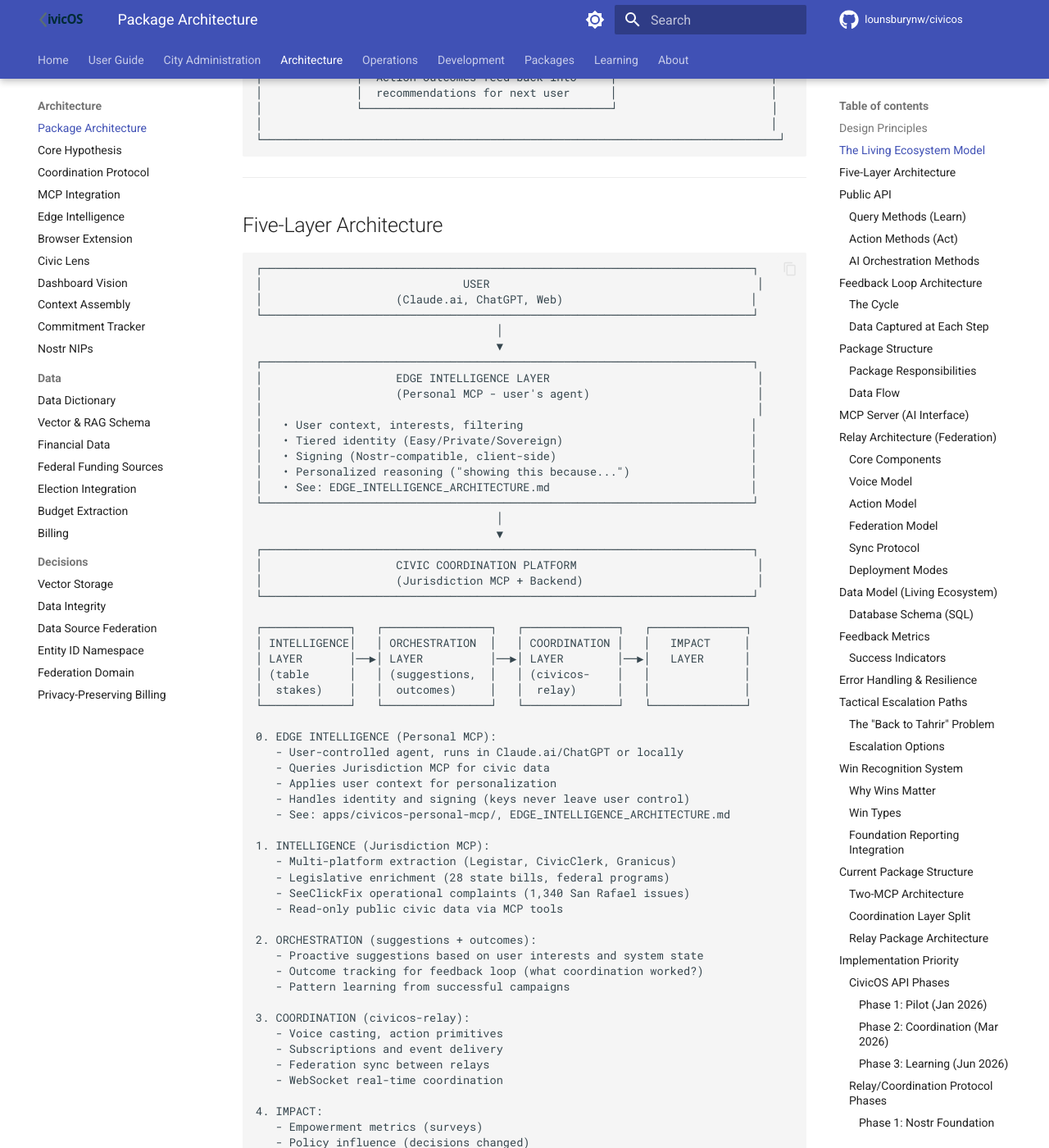
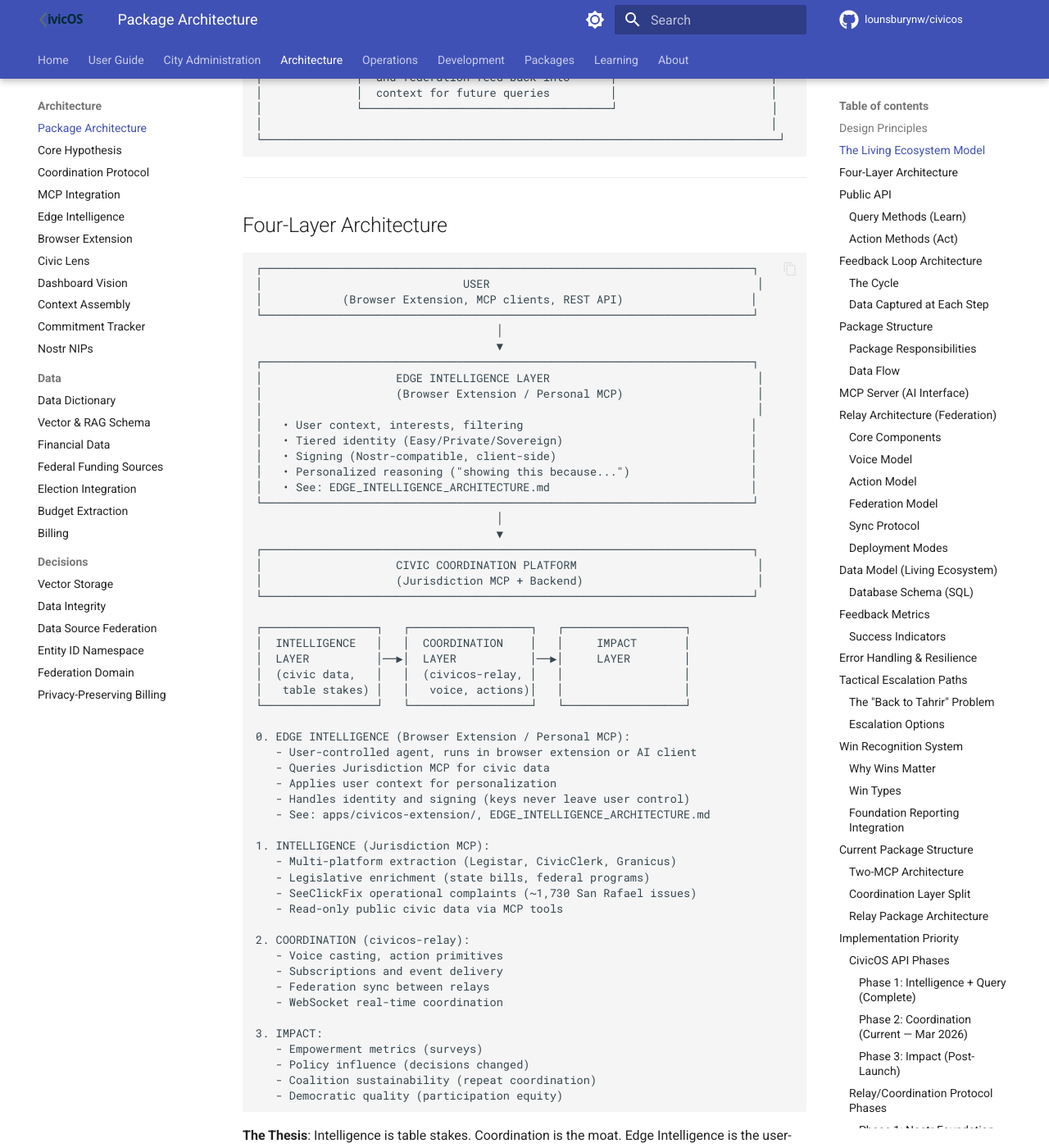
Before and after one commit to lounsburynw/civicos, an MkDocs documentation site: the page built from docs/critical/FINAL_PACKAGE_ARCHITECTURE.md, in a window 1280 px wide and 1400 px high, scrolled down 1084 px. Shown: the whole window at 82% size. Built offline with MkDocs 1.6.1 and Material for MkDocs 9.7.7, drawn with Linux system fonts in a browser that asks for light colours; comment, search, counter and statistics services are not loaded; some of the changed text lies outside the part shown.

Commit message:
docs: Fix FINAL_PACKAGE_ARCHITECTURE — remove stale orchestrator refs, update surfaces
- Remove AI Orchestrator diagram → Civic Data Platform + Coordination Layer
- Remove non-existent suggestions()/report_outcome() API methods
- Remove orchestration MCP tools (get_suggestions, report_outcome)
- Add real methods: what_was_said(), get_public_testimony()
- Update 5-layer → 4-layer architecture (orchestration layer removed)
- Update user interfaces: browser extension primary, not Vue frontend
- Fix cost model: $70-100/month (Modal+Supabase) not $15/month
- Update implementation phases to reflect current state (Mar 2026)
- Fix error handling section: removed orchestrator module references
- Update coordination layer split table

Co-Authored-By: Claude Opus 4.6 <noreply@anthropic.com>

````diff
--- a/docs/critical/FINAL_PACKAGE_ARCHITECTURE.md
+++ b/docs/critical/FINAL_PACKAGE_ARCHITECTURE.md
@@ -11,7 +12,7 @@
 1. **Query-centric surface** - Users ask questions, not government levels
 2. **Action-oriented** - Every query can lead to action
 3. **Feedback loops** - Actions create data that improves future queries
-4. **AI as orchestrator** - System proactively connects and coordinates
+4. **AI as interface** - AI agents surface relevant data and coordinate on behalf of users
 5. **Hierarchy-aware jurisdictions** - Simple and complex cities use same API
 6. **Provider abstraction** - Data sources are pluggable from day one
 7. **Coordination is the moat** - The network effect, not the data
@@ -33,18 +34,18 @@
 │                   │                      │                                  │
 │                   ▼                      ▼                                  │
 │              ┌─────────────────────────────────────┐                       │
-│              │         AI ORCHESTRATOR             │                       │
-│              │  • Connects similar concerns        │                       │
-│              │  • Suggests timing                  │                       │
-│              │  • Tracks outcomes                  │                       │
-│              │  • Learns what works                │                       │
+│              │         CIVIC DATA PLATFORM         │                       │
+│              │  • Connects queries to decisions    │                       │
+│              │  • Surfaces relevant context        │                       │
+│              │  • Enables voice and coordination   │                       │
 │              └────────────────┬────────────────────┘                       │
 │                               │                                            │
 │                               ▼                                            │
 │              ┌─────────────────────────────────────┐                       │
-│              │         FEEDBACK LOOP               │                       │
-│              │  Action outcomes feed back into     │                       │
-│              │  recommendations for next user      │                       │
+│              │         COORDINATION LAYER          │                       │
+│              │  Voice counts, action tracking,     │                       │
+│              │  and federation feed back into      │                       │
+│              │  context for future queries         │                       │
 │              └─────────────────────────────────────┘                       │
 │                                                                            │
 └─────────────────────────────────────────────────────────────────────────────┘
@@ -52,18 +53,18 @@
 
 ---
 
-## Five-Layer Architecture
+## Four-Layer Architecture
 
 ```
 ┌─────────────────────────────────────────────────────────────────────────┐
 │                              USER                                        │
-│                    (Claude.ai, ChatGPT, Web)                            │
+│            (Browser Extension, MCP clients, REST API)                   │
 └─────────────────────────────────────────────────────────────────────────┘
                                     │
                                     ▼
 ┌─────────────────────────────────────────────────────────────────────────┐
 │                    EDGE INTELLIGENCE LAYER                               │
-│                    (Personal MCP - user's agent)                         │
+│                    (Browser Extension / Personal MCP)                    │
 │                                                                          │
 │   • User context, interests, filtering                                  │
 │   • Tiered identity (Easy/Private/Sovereign)                            │
@@ -78,38 +79,33 @@
 │                    (Jurisdiction MCP + Backend)                          │
 └─────────────────────────────────────────────────────────────────────────┘
 
-┌─────────────┐   ┌────────────────┐   ┌──────────────┐   ┌──────────────┐
-│ INTELLIGENCE│   │ ORCHESTRATION  │   │ COORDINATION │   │   IMPACT     │
-│ LAYER       │──▶│ LAYER          │──▶│ LAYER        │──▶│   LAYER      │
-│ (table      │   │ (suggestions,  │   │ (civicos-    │   │              │
-│  stakes)    │   │  outcomes)     │   │  relay)      │   │              │
-└─────────────┘   └────────────────┘   └──────────────┘   └──────────────┘
+┌─────────────────┐   ┌──────────────────┐   ┌──────────────────┐
+│  INTELLIGENCE   │   │  COORDINATION    │   │     IMPACT       │
+│  LAYER          │──▶│  LAYER           │──▶│     LAYER        │
+│  (civic data,   │   │  (civicos-relay, │   │                  │
+│   table stakes) │   │   voice, actions)│   │                  │
+└─────────────────┘   └──────────────────┘   └──────────────────┘
 
-0. EDGE INTELLIGENCE (Personal MCP):
-   - User-controlled agent, runs in Claude.ai/ChatGPT or locally
+0. EDGE INTELLIGENCE (Browser Extension / Personal MCP):
+   - User-controlled agent, runs in browser extension or AI client
    - Queries Jurisdiction MCP for civic data
    - Applies user context for personalization
    - Handles identity and signing (keys never leave user control)
-   - See: apps/civicos-personal-mcp/, EDGE_INTELLIGENCE_ARCHITECTURE.md
+   - See: apps/civicos-extension/, EDGE_INTELLIGENCE_ARCHITECTURE.md
 
 1. INTELLIGENCE (Jurisdiction MCP):
    - Multi-platform extraction (Legistar, CivicClerk, Granicus)
-   - Legislative enrichment (28 state bills, federal programs)
-   - SeeClickFix operational complaints (1,340 San Rafael issues)
+   - Legislative enrichment (state bills, federal programs)
+   - SeeClickFix operational complaints (~1,730 San Rafael issues)
    - Read-only public civic data via MCP tools
 
-2. ORCHESTRATION (suggestions + outcomes):
-   - Proactive suggestions based on user interests and system state
-   - Outcome tracking for feedback loop (what coordination worked?)
-   - Pattern learning from successful campaigns
-
-3. COORDINATION (civicos-relay):
+2. COORDINATION (civicos-relay):
    - Voice casting, action primitives
    - Subscriptions and event delivery
    - Federation sync between relays
    - WebSocket real-time coordination
 
-4. IMPACT:
+3. IMPACT:
    - Empowerment metrics (surveys)
    - Policy influence (decisions changed)
    - Coalition sustainability (repeat coordination)
@@ -127,13 +123,19 @@
 ```python
 from civicos import CivicOS
 
-c = CivicOS("san-rafael-ca")
+c = CivicOS("city-san-rafael")
 
 # What rules apply to my situation?
 c.what_applies(topic, location?) -> RegulatoryStack
 
 # What's been decided before?
 c.what_happened(query, since?) -> List[Decision]
+
+# What was said in meetings?
+c.what_was_said(query, top_k?) -> List[TranscriptExcerpt]
+
+# What did residents testify about?
+c.get_public_testimony(topic, top_k?) -> List[TranscriptExcerpt]
 
 # When can I participate?
 c.whats_next(topics?, days?) -> List[Meeting]
@@ -173,24 +175,6 @@ c.prepare(
 ) -> Preparation  # Context, talking points, allies, logistics
 ```
 
-### AI Orchestration Methods
-
-```python
-# Get proactive suggestions (AI-driven)
-c.suggestions() -> List[Suggestion]
-# Returns:
-# - "3 others commented on traffic safety this month - coordinate?"
-# - "Housing item next Tuesday matches your interests"
-# - "Your initiative reached 10 supporters - suggest next steps?"
-
-# Report outcome (closes feedback loop)
-c.report_outcome(
-    item_id="item_789",
-    outcome="passed",          # passed, failed, continued, modified
-    notes="Passed 4-1, implementation starts Q2"
-) -> Outcome
-```
-
 ---
 
 ## Feedback Loop Architecture
@@ -220,20 +204,15 @@ c.report_outcome(
    - Context at time of action
         │
         ▼
-5. OUTCOME RECORDED
-   c.report_outcome(item_id, "passed")
-   (or system detects from meeting minutes)
+5. OUTCOME VISIBLE
+   Decision outcomes from meeting minutes feed back into
+   what_happened() results for the next user who asks
         │
         ▼
-6. SYSTEM LEARNS
-   - What context led to action?
-   - What coordination patterns worked?
-   - Which outcomes were achieved?
-        │
-        ▼
-7. FUTURE QUERIES IMPROVED
-   "Similar initiatives succeeded when..."
-   "Users who cared about X also engaged with Y"
+6. COORDINATION DATA GROWS
+   - Voice counts show community interest
+   - Action completions show civic capacity
+   - Federation spreads coordination across jurisdictions
 ```
 
 ### Data Captured at Each Step
@@ -340,7 +319,8 @@ civicos/
 | `civicos-services` | REST API, WebSocket, chat interface |
 | `civicos-config` | Shared jurisdiction configuration |
 | `civicos-mcp` | MCP server for AI assistants |
-| `civicos-workspace` | Vue frontend |
+| `civicos-extension` | Browser extension (primary user surface) |
+| `civicos-workspace` | Vue frontend (deprecated) |
 
 ### Data Flow
 
@@ -348,7 +328,8 @@ civicos/
 ┌─────────────────────────────────────────────────────────────────────────────┐
 │                              USER INTERFACES                                 │
 │   ┌─────────────┐   ┌─────────────┐   ┌─────────────┐   ┌─────────────┐    │
-│   │ Vue Frontend│   │ MCP (Claude)│   │ MCP (ChatGPT)│  │   REST API  │    │
+│   │  Browser    │   │ MCP (Claude)│   │ MCP (ChatGPT)│  │   REST API  │    │
+│   │  Extension  │   │             │   │              │   │             │    │
 │   └──────┬──────┘   └──────┬──────┘   └──────┬──────┘   └──────┬──────┘    │
 └──────────┼─────────────────┼─────────────────┼─────────────────┼────────────┘
            │                 │                 │                 │
@@ -382,119 +363,68 @@ civicos/
 
 ## MCP Server (AI Interface)
 
+The MCP server exposes civic data as tools for AI assistants. See `apps/civicos-mcp/` for the actual implementation, which uses a registry-based tool loader pattern.
+
 ```python
-# civic/mcp.py
-from mcp.server import Server
-from civicos import CivicOS
-
-server = Server("civic")
+# Simplified illustration of MCP tool patterns
 
 # ─────────── QUERY TOOLS ───────────
 
 @server.tool()
 def what_applies(jurisdiction: str, topic: str, location: str = None) -> dict:
     """Get regulatory stack for a topic.
-
     Use when user asks: "What are the rules for...", "Can I...", "Is it legal to..."
     """
-    return CivicOS(jurisdiction).what_applies(topic, location)
 
 @server.tool()
 def what_happened(jurisdiction: str, query: str, since: str = None) -> list:
     """Search past decisions.
-
     Use when user asks: "Has the city ever...", "What happened with...", "Any precedent for..."
     """
-    return CivicOS(jurisdiction).what_happened(query, since)
+
+@server.tool()
+def what_was_said(jurisdiction: str, query: str, top_k: int = 10) -> list:
+    """Search meeting transcripts.
+    Use when user asks: "What did they say about...", "What was discussed..."
+    """
 
 @server.tool()
 def whats_next(jurisdiction: str, topics: list = None, days: int = 30) -> list:
     """Get upcoming meetings and agendas.
-
-    Use when user asks: "When can I...", "Is there a meeting about...", "How do I participate..."
+    Use when user asks: "When can I...", "Is there a meeting about..."
     """
-    return CivicOS(jurisdiction).whats_next(topics, days)
 
 @server.tool()
 def whos_with_me(jurisdiction: str, topic: str) -> dict:
     """Find others who care about this topic.
-
-    Use when user asks: "Am I alone in...", "Who else cares about...", "Is anyone working on..."
+    Use when user asks: "Am I alone in...", "Who else cares about..."
     """
-    return CivicOS(jurisdiction).whos_with_me(topic)
 
 # ─────────── ACTION TOOLS ───────────
 
 @server.tool()
-def start_something(
-    jurisdiction: str,
-    topic: str,
-    title: str,
-    description: str,
-    location: str = None
-) -> dict:
+def start_something(jurisdiction: str, topic: str, title: str, description: str, location: str = None) -> dict:
     """Start a new initiative.
-
-    Use when user says: "I want to change...", "Someone should...", "Let's get people together..."
-    AI should confirm intent before creating.
+    Use when user says: "I want to change...", "Someone should..."
     """
-    return CivicOS(jurisdiction).start_something(topic, title, description, location)
 
 @server.tool()
-def add_voice(
-    jurisdiction: str,
-    item_type: str,
-    item_id: str,
-    stance: str,
-    comment: str
-) -> dict:
+def add_voice(jurisdiction: str, item_type: str, item_id: str, stance: str, comment: str) -> dict:
     """Add user's voice to an item.
-
-    Use when user says: "I support...", "I oppose...", "I want to comment on..."
-    AI should help draft comment if requested.
+    Use when user says: "I support...", "I oppose..."
     """
-    return CivicOS(jurisdiction).add_voice(item_type, item_id, stance, comment)
 
 @server.tool()
 def follow(jurisdiction: str, item_type: str, item_id: str) -> dict:
     """Follow an item for updates.
-
-    Use when user says: "Keep me posted on...", "Let me know when...", "Track this for me..."
+    Use when user says: "Keep me posted on...", "Track this for me..."
     """
-    return CivicOS(jurisdiction).follow(item_type, item_id)
 
 @server.tool()
 def prepare(jurisdiction: str, agenda_item_id: str) -> dict:
     """Get preparation materials for participating.
-
-    Use when user says: "I'm going to the meeting...", "How do I testify about...", "Help me prepare..."
-    Returns: context, talking points, who else is going, logistics.
+    Use when user says: "Help me prepare for the meeting..."
     """
-    return CivicOS(jurisdiction).prepare(agenda_item_id)
-
-# ─────────── ORCHESTRATION TOOLS ───────────
-
-@server.tool()
-def get_suggestions(jurisdiction: str, user_id: str = None) -> list:
-    """Get proactive suggestions for user.
-
-    AI should call this periodically or at session start to surface opportunities.
-    """
-    return CivicOS(jurisdiction).suggestions(user_id)
-
-@server.tool()
-def report_outcome(
-    jurisdiction: str,
-    item_id: str,
-    outcome: str,
-    notes: str = None
-) -> dict:
-    """Report outcome of a decision/initiative.
-
-    Use when: meeting concluded, vote taken, initiative succeeded/failed.
-    This closes the feedback loop and improves future recommendations.
-    """
-    return CivicOS(jurisdiction).report_outcome(item_id, outcome, notes)
 ```
 
 ---
@@ -807,11 +737,11 @@ class EcosystemMetrics:
 
 ## Error Handling & Resilience
 
-Orchestrator modules (`suggestions.py`, `outcomes.py`) use standard Python error handling:
+The platform uses standard Python error handling throughout:
 
 - **Graceful degradation**: If a data source is unavailable, return partial results rather than failing
 - **Logging**: All errors logged with context for debugging
-- **Idempotency**: Outcome recording is idempotent — re-reporting the same outcome is a no-op
+- **Idempotency**: Voice casting is idempotent — re-casting the same voice is a no-op (deduplicated by `(public_key, entity)`)
 
 ---
 
@@ -928,7 +858,7 @@ The coordination functionality is now split between two packages:
 | **Voice casting, signatures** | `civicos-relay` | Federation-ready, standalone deployable |
 | **Action primitives** | `civicos-relay` | Coordination state (commits, completions) |
 | **Subscriptions, events** | `civicos-relay` | Can run as separate service |
-| **AI orchestration** (suggestions, outcomes) | `civicos` | Standalone modules querying the data layer |
+| **Transcript search** (`what_was_said`, `get_public_testimony`) | `civicos` | Core API query methods |
 
 ### Relay Package Architecture
 
@@ -958,22 +888,21 @@ Key design decisions:
 
 ### CivicOS API Phases
 
-#### Phase 1: Pilot (Jan 2026)
-- [ ] Query methods (4)
-- [ ] Basic action methods (start_something, add_voice, follow)
-- [ ] Simple suggestions (upcoming meetings matching interests)
-- [ ] MCP server with all tools
+#### Phase 1: Intelligence + Query (Complete)
+- [x] Query methods (what_applies, what_happened, whats_next, whos_with_me, what_was_said, get_public_testimony)
+- [x] Action methods (start_something, add_voice, follow, prepare)
+- [x] MCP server with all tools (deployed on Modal)
+- [x] Browser extension as primary surface
 
-#### Phase 2: Coordination (Mar 2026)
-- [ ] prepare() method
-- [ ] coordinate() method
-- [ ] Coordination planner
-- [ ] Outcome tracking
+#### Phase 2: Coordination (Current — Mar 2026)
+- [x] Voice casting with Schnorr signatures
+- [x] Action primitives (commit, complete)
+- [ ] Attestation flow (single-use code)
+- [ ] Federation between relays
 
-#### Phase 3: Learning (Jun 2026)
-- [ ] Pattern learner
-- [ ] Strategy suggestions
-- [ ] Feedback loop analytics
+#### Phase 3: Impact (Post-Launch)
+- [ ] Coordination win tracking
+- [ ] Foundation impact reporting
 - [ ] Ecosystem health metrics
 
 ### Relay/Coordination Protocol Phases
@@ -1006,24 +935,23 @@ See `docs/critical/COORDINATION_PROTOCOL.md` for detailed specifications.
 
 ---
 
-## Cost Model (Updated)
+## Cost Model
 
-### Per-Jurisdiction
-| Component | One-time | Monthly |
-|-----------|----------|---------|
-| Corpus indexing | $2 | $0.10 |
-| Decision backfill | $10 | $0 |
-| **Total per city** | **$12** | **$0.10** |
+### Per-Jurisdiction (Pilot)
+| Component | Monthly |
+|-----------|---------|
+| Modal (API, MCP, relay, WebSocket) | ~$30-50 |
+| Supabase (PostgreSQL + pgvector) | ~$25 |
+| Cloudflare R2 (blob storage) | ~$5 |
+| OpenAI API (embeddings, chat) | ~$10-20 |
+| Domain/DNS | ~$1 |
+| **Total per jurisdiction** | **~$70-100** |
 
-### Platform (AI Orchestration)
-| Component | Monthly (26 cities) |
-|-----------|---------------------|
-| Corpus updates | $2.60 |
-| Activity monitoring | $5.00 |
-| Suggestion generation | $5.00 |
-| Coordination planning | $2.00 |
-| **Total** | **~$15/month** |
+### Scaling Notes
+- Modal is serverless (pay-per-use) — costs scale with actual usage
+- Vector indexing runs on Modal GPU only when re-indexing (~$2/run)
+- See `docs/operations/OPERATING_COSTS.md` for detailed breakdown
 
 ---
 
-*Architecture v2.1 - Living ecosystem with feedback loops and AI orchestration.*
+*Architecture v2.4 - Living ecosystem with coordination as the moat.*
````
Also changed, not shown: other parts of docs/critical/FINAL_PACKAGE_ARCHITECTURE.md (+4 -3 lines).
